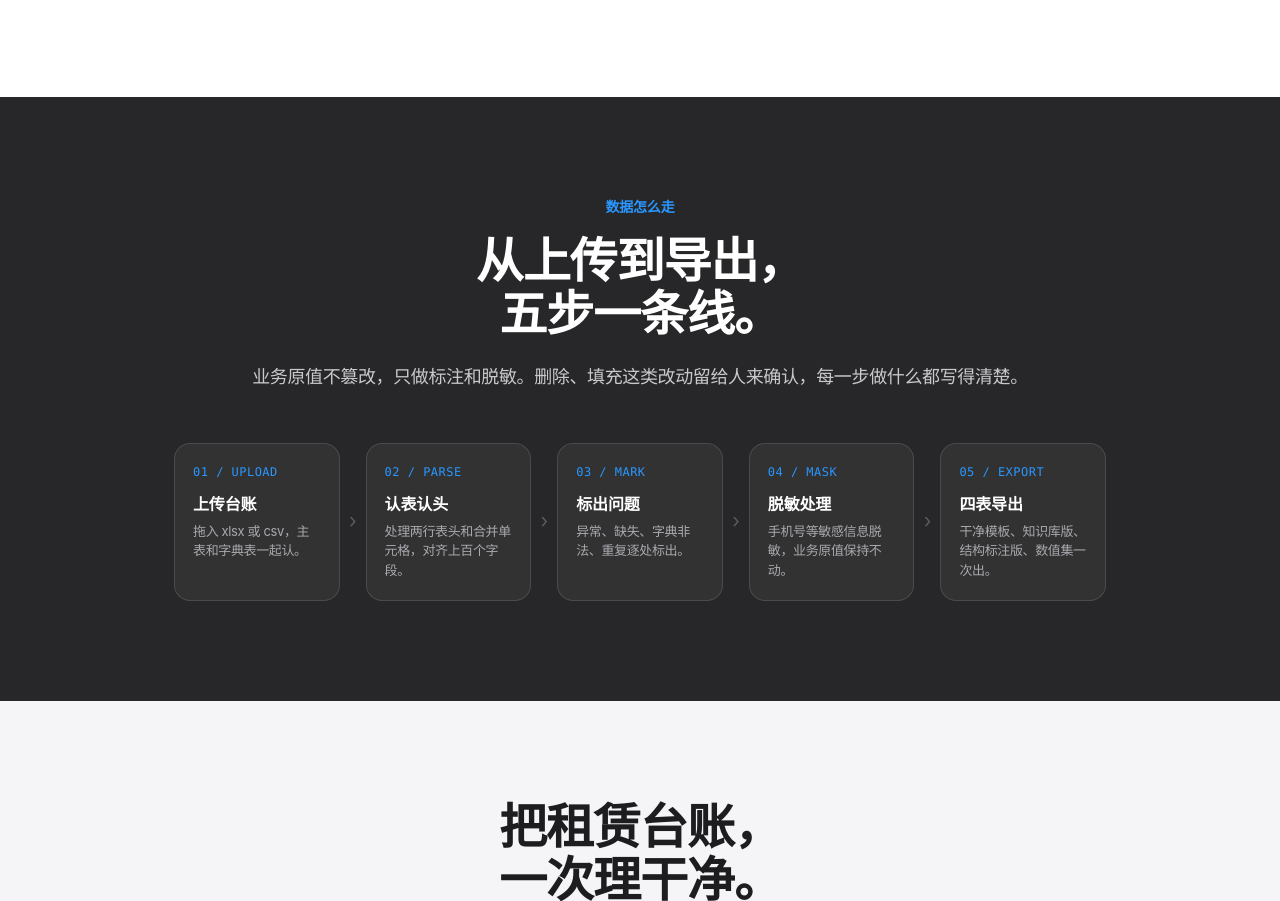
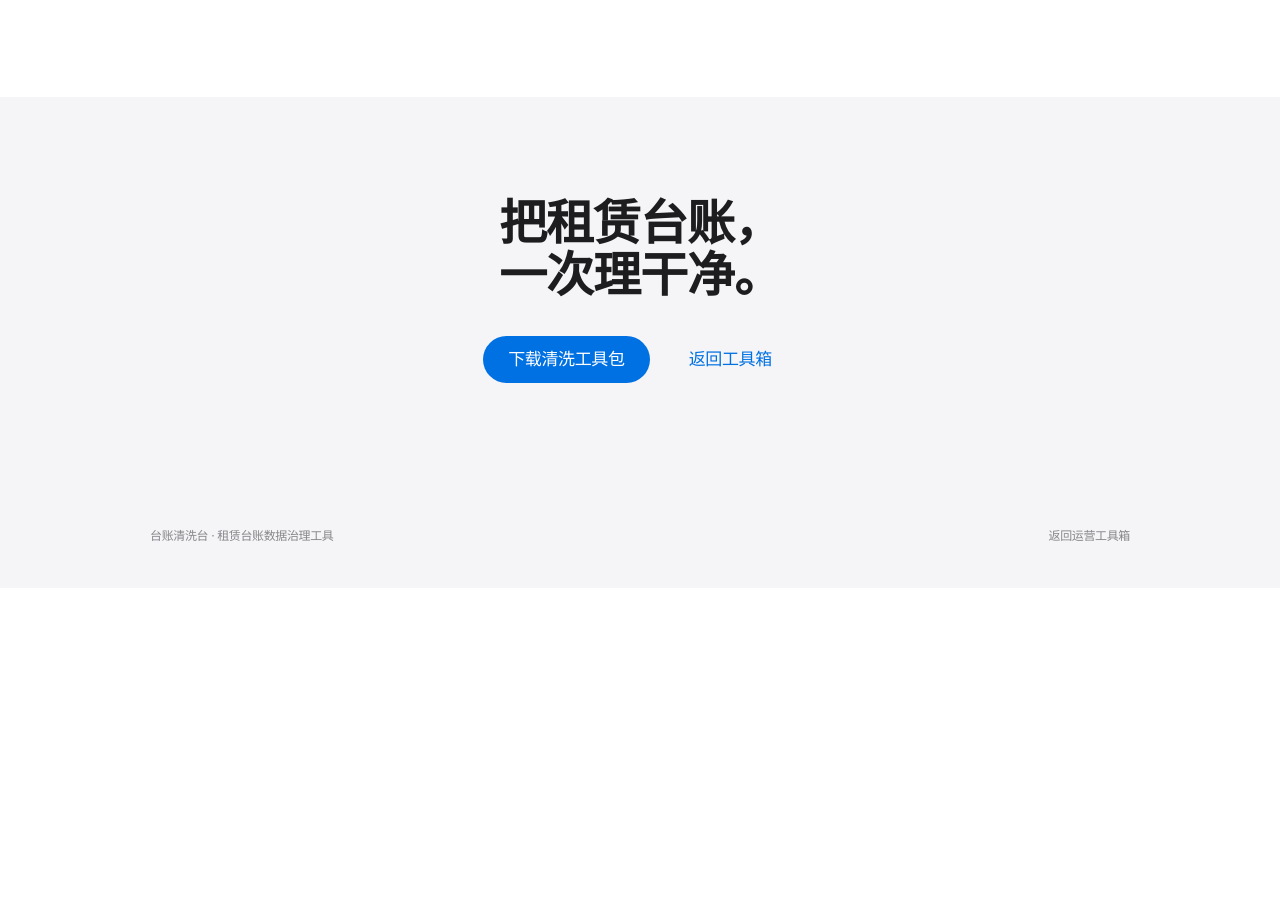
Before and after one commit to 136449689yu-prog/yunying-toolbox, a plain HTML site: page 台账清洗台介绍-新版.html in a window 1280 px wide. Shown: the part 5459-6360 px from the top of the page. After the commit the page ends 6047 px from the top, so only its background shows below. Drawn offline with Linux system fonts and the light colour scheme.

Commit message:
删除介绍页里与用法三步重复的流程块

```diff
--- a/台账清洗台介绍-新版.html
+++ b/台账清洗台介绍-新版.html
@@ -273,23 +273,6 @@ footer{background:var(--bg);padding:44px 24px;color:var(--muted2)}
   </div>
 </div></section>
 
-<section class="team"><div class="wrap">
-  <p class="eyebrow rv">数据怎么走</p>
-  <h2 class="sec rv">从上传到导出，<br>五步一条线。</h2>
-  <p class="lead rv">业务原值不篡改，只做标注和脱敏。删除、填充这类改动留给人来确认，每一步做什么都写得清楚。</p>
-  <div class="flow rv">
-    <div class="flow-step"><div class="fi">01 / UPLOAD</div><h4>上传台账</h4><p>拖入 xlsx 或 csv，主表和字典表一起认。</p></div>
-    <div class="flow-arrow">›</div>
-    <div class="flow-step"><div class="fi">02 / PARSE</div><h4>认表认头</h4><p>处理两行表头和合并单元格，对齐上百个字段。</p></div>
-    <div class="flow-arrow">›</div>
-    <div class="flow-step"><div class="fi">03 / MARK</div><h4>标出问题</h4><p>异常、缺失、字典非法、重复逐处标出。</p></div>
-    <div class="flow-arrow">›</div>
-    <div class="flow-step"><div class="fi">04 / MASK</div><h4>脱敏处理</h4><p>手机号等敏感信息脱敏，业务原值保持不动。</p></div>
-    <div class="flow-arrow">›</div>
-    <div class="flow-step"><div class="fi">05 / EXPORT</div><h4>四表导出</h4><p>干净模板、知识库版、结构标注版、数值集一次出。</p></div>
-  </div>
-</div></section>
-
 <section class="cta"><div class="wrap">
   <h2 class="rv">把租赁台账，<br>一次理干净。</h2>
   <div class="hero-act rv"><a class="btn pri" href="downloads/数据清洗工具包.zip" download>下载清洗工具包</a><a class="btn ghost" href="index.html">返回工具箱</a></div>
```
